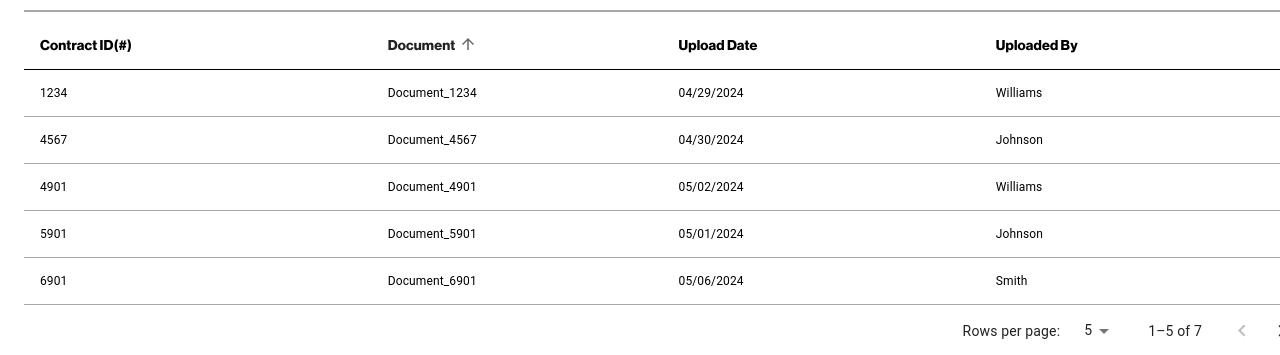
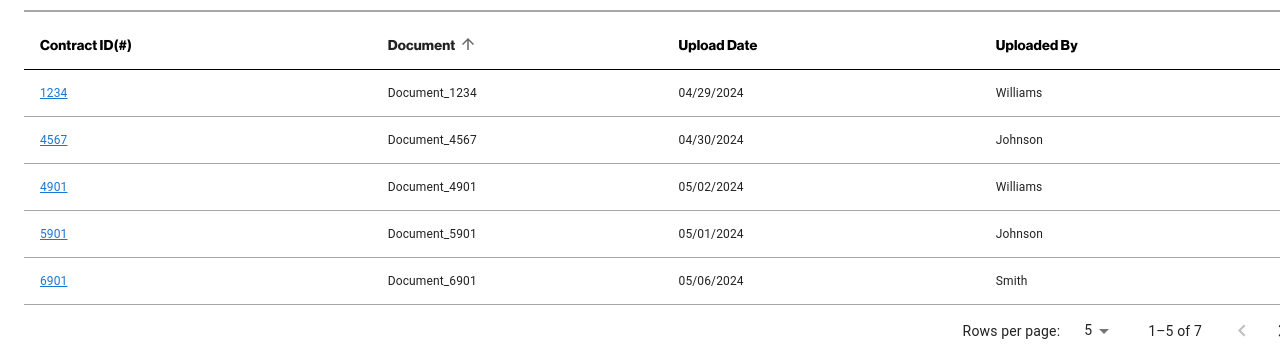
Before and after one commit to mounikanekkanti/LLP_Space, a React (Create React App) app: page / in a window 1280 px wide. Shown: the part 1418-1773 px from the top of the page. Built offline with nearby package versions, Linux system fonts and the light colour scheme.

Commit message:
UI changes
UI changes

```diff
--- a/src/App.css
+++ b/src/App.css
@@ -44,7 +44,7 @@ table thead tr th{
 }
 
 table tbody tr td{
-  color: #000 !important;
+  color: #000;
   font-size: 12px !important;
   font-style: normal !important;
   font-weight: 400 !important;
--- a/src/common/DataTableComponent.tsx
+++ b/src/common/DataTableComponent.tsx
@@ -139,7 +139,7 @@ const DataTableComponent: React.FC<EnhancedTableProps> = ({ rows, headCells, onC
           <TableBody>
             {visibleRows.map((row) => (
               <TableRow hover key={row.id} sx={{ cursor: 'pointer' }}>
-                <TableCell onClick={() => onContractIdClick()}>{row.id}</TableCell>
+                <TableCell onClick={() => onContractIdClick()} style={{color: "#1976d2",textDecoration:"underline"}}>{row.id}</TableCell>
                 <TableCell>{row.document}</TableCell>
                 <TableCell>{row.uploadDate}</TableCell>
                 <TableCell>{row.uploadedBy}</TableCell>
```
